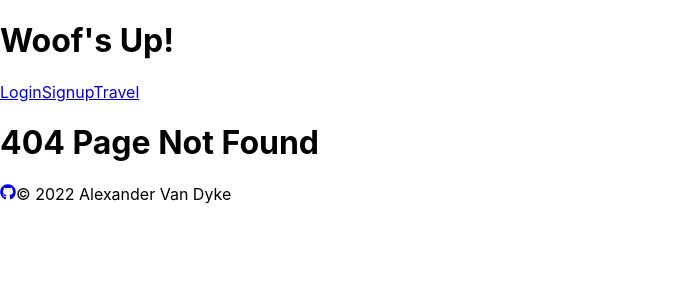
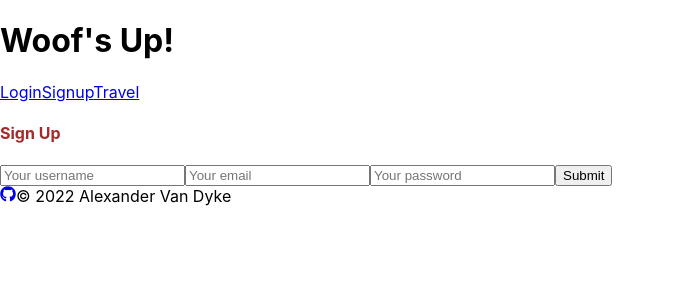
Before and after one commit to AlexandertheGreat491/Woofs_Up, a React (Create React App) app in the folder client/: page /signup in a window 1280 px wide. Before the commit this address had no page. Shown: the top 300 px of the page, without its empty margins (0-675 px from the left). Built offline with nearby package versions, Linux system fonts and the light colour scheme.

Commit message:
nav is now working

```diff
--- a/client/src/App.js
+++ b/client/src/App.js
@@ -3,6 +3,7 @@ import React, {useState} from "react";
 // import components
 import Footer from "./components/Footer";
 import Header from "./components/Header";
+import Travel from "./components/Travel";
 // imports pages
 import NoMatch from "./pages/NoMatch";
 import Home from './pages/Home';
@@ -34,6 +35,9 @@ function App() {
             currentOption={currentOption}
                />}
           />
+          <Route path="/login" element={<LoginForm/>} />
+          <Route path="/signup" element={<SignUpForm/>} />
+          <Route path="/travel" element={<Travel/>} />
           <Route
           path="*"
           element={<NoMatch/>}
--- a/client/src/pages/Home.js
+++ b/client/src/pages/Home.js
@@ -1,12 +1,12 @@
-// import React from 'react';
-// import Header from "../components/Header";
+import React from 'react';
+//import Header from "../components/Header";
 
-// const Home = () => {
-//     return (
-//         <div>
-//             <Header />
-//         </div>
-//     );
-// };
+const Home = () => {
+    return (
+        <div>
 
-// export default Home;
+        </div>
+    );
+};
+
+export default Home;
--- a/client/src/pages/SignUpForm.js
+++ b/client/src/pages/SignUpForm.js
@@ -6,7 +6,7 @@ import React, { useState } from "react";
 //import { ADD_USER } from "../utils/mutations";
 
 // imports the auth logic
-import Auth from "../utils/auth";
+//import Auth from "../utils/auth";
 
 const SignUpForm = () => {
   // sets the initial form state
```
